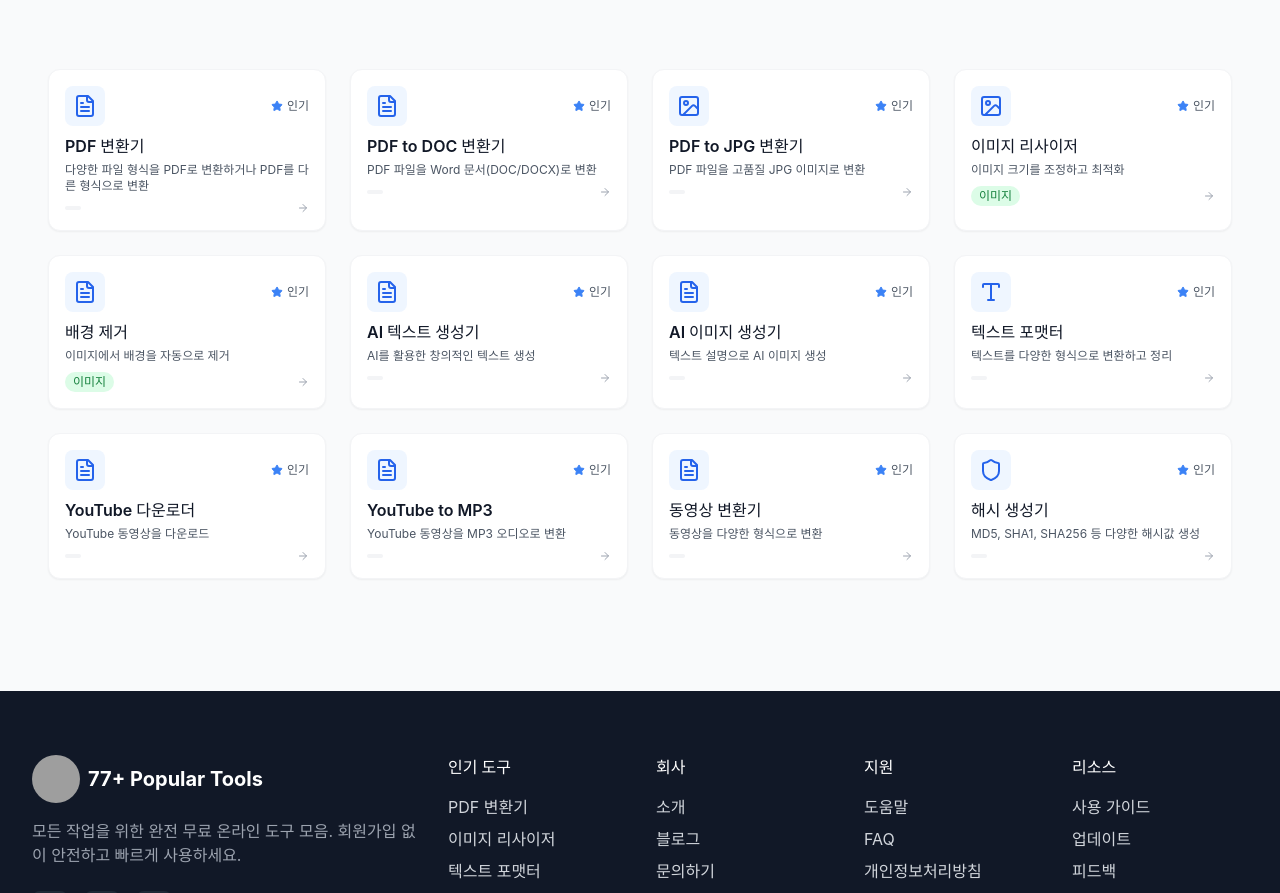
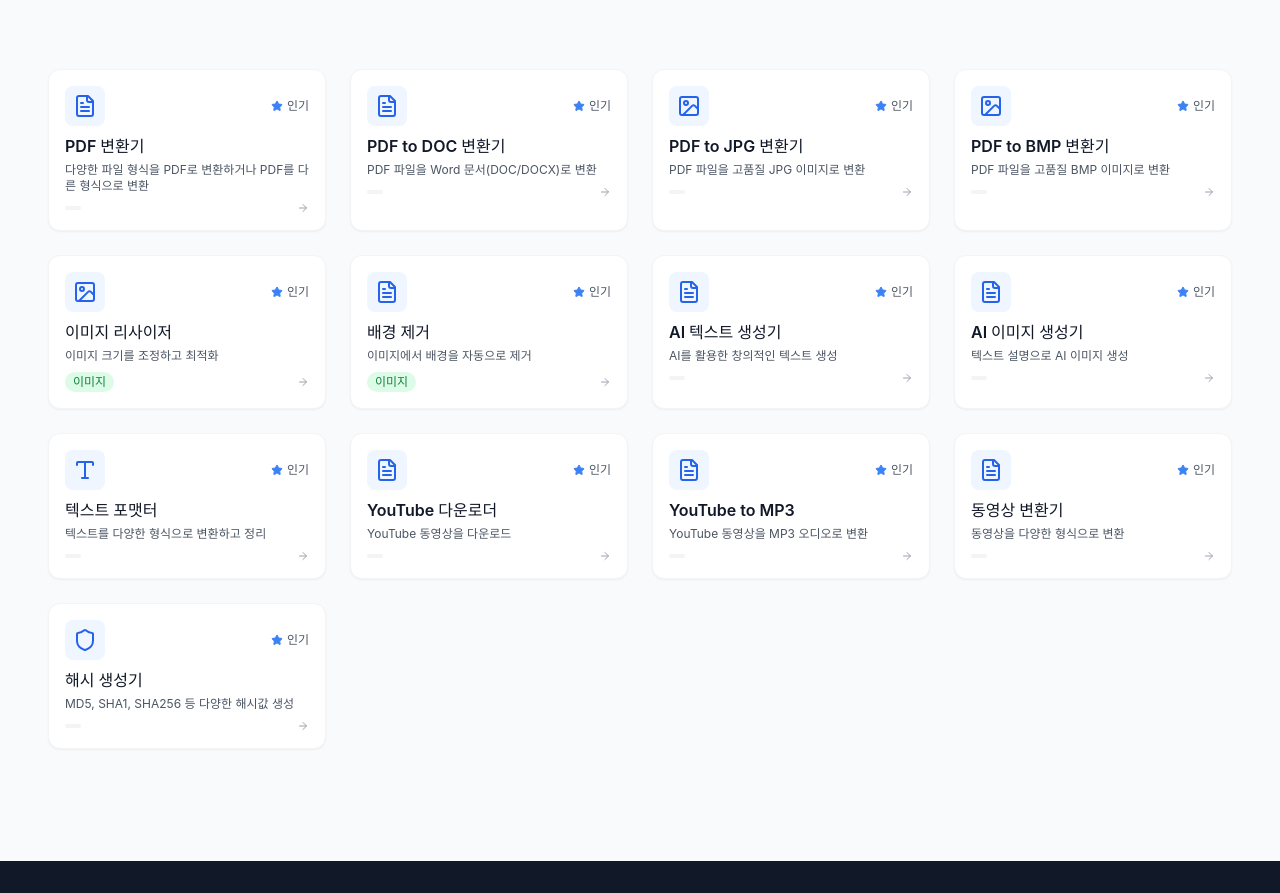
Before and after one commit to psj1389-ps/Popular-77, a React (Vite) app in the folder frontend/: page / in a window 1280 px wide. Shown: the part 3320-4213 px from the top of the page. Built offline with nearby package versions, Linux system fonts and the light colour scheme; grey boxes are pictures that could not be loaded.

Commit message:
Feat: Add and connect pdf-to-bmp page

```diff
--- a/frontend/src/data/constants.ts
+++ b/frontend/src/data/constants.ts
@@ -44,6 +44,16 @@ export const TOOLS: Tool[] = [
     icon: 'Image',
     featured: true,
     path: '/tool/pdf-to-jpg'
+  },
+  {
+    id: 'pdf-to-bmp',
+    name: 'PDF to BMP 변환기',
+    description: 'PDF 파일을 고품질 BMP 이미지로 변환',
+    category: 'pdf',
+    tags: ['pdf', 'bmp', 'image', 'converter'],
+    icon: 'Image',
+    featured: true,
+    path: '/tools/pdf-bmp'
   },
   {
     id: 'pdf-to-excel',
```
